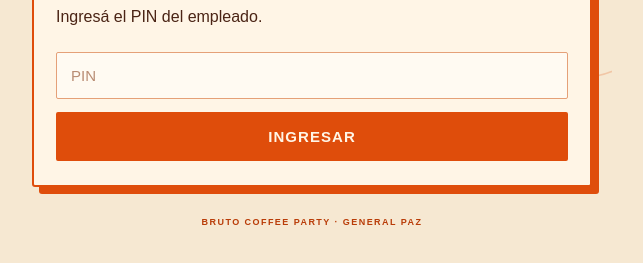
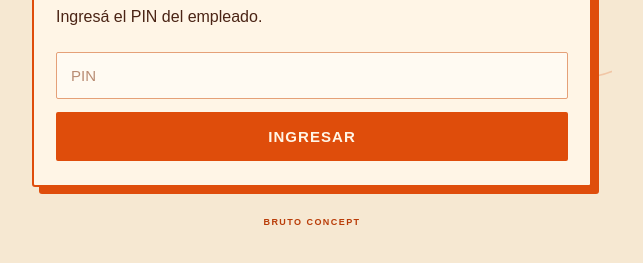
Before and after one commit to tarjex/prueba, a plain HTML site: page admin.html in a window 1280 px wide. Shown: the part 171-434 px from the top of the page, without its empty margins (328-971 px from the left). Drawn offline with Linux system fonts and the light colour scheme.

Commit message:
Update admin.html

```diff
--- a/admin.html
+++ b/admin.html
@@ -73,7 +73,7 @@ button:active,.wa-link:active{transform:scale(.98)}
     </div>
     <div id="result"></div>
   </div>
-  <div class="footer">BRUTO COFFEE PARTY · GENERAL PAZ</div>
+  <div class="footer">BRUTO CONCEPT</div>
 </div>
 
 <script>
```
